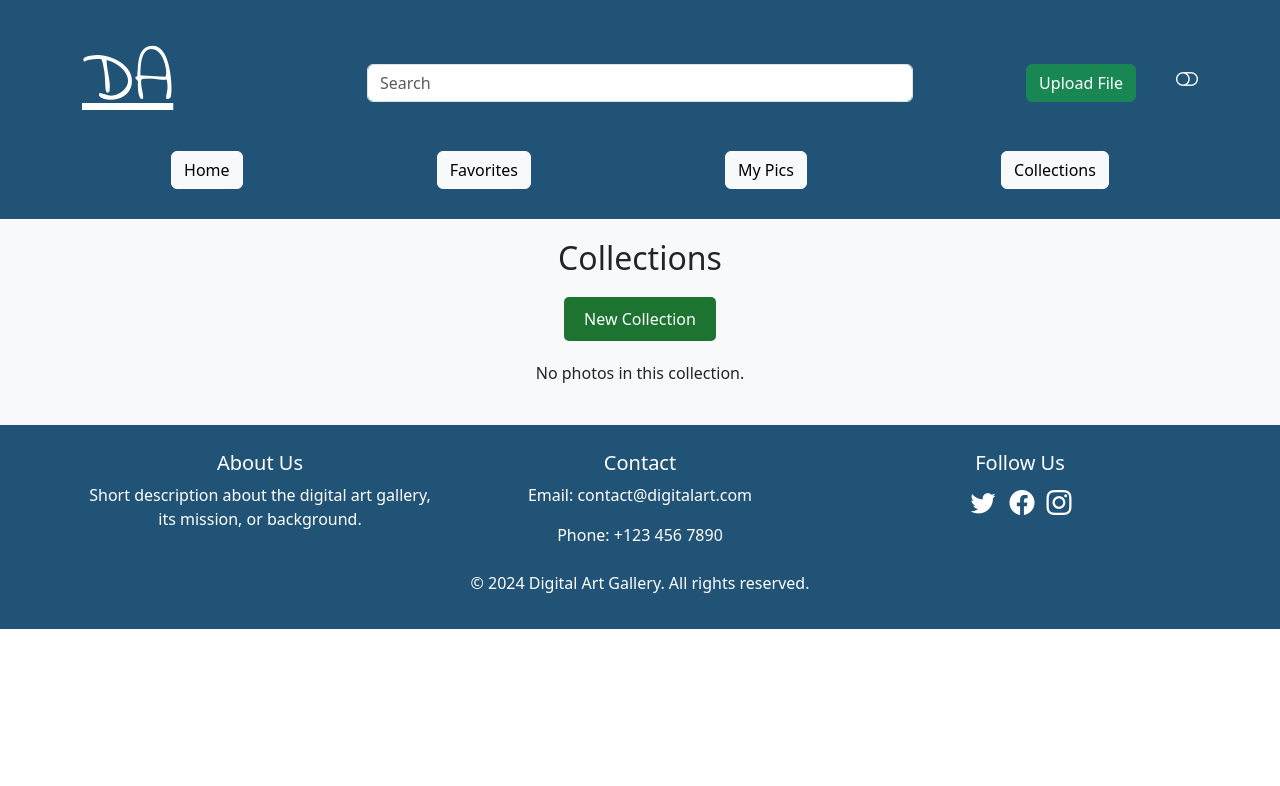
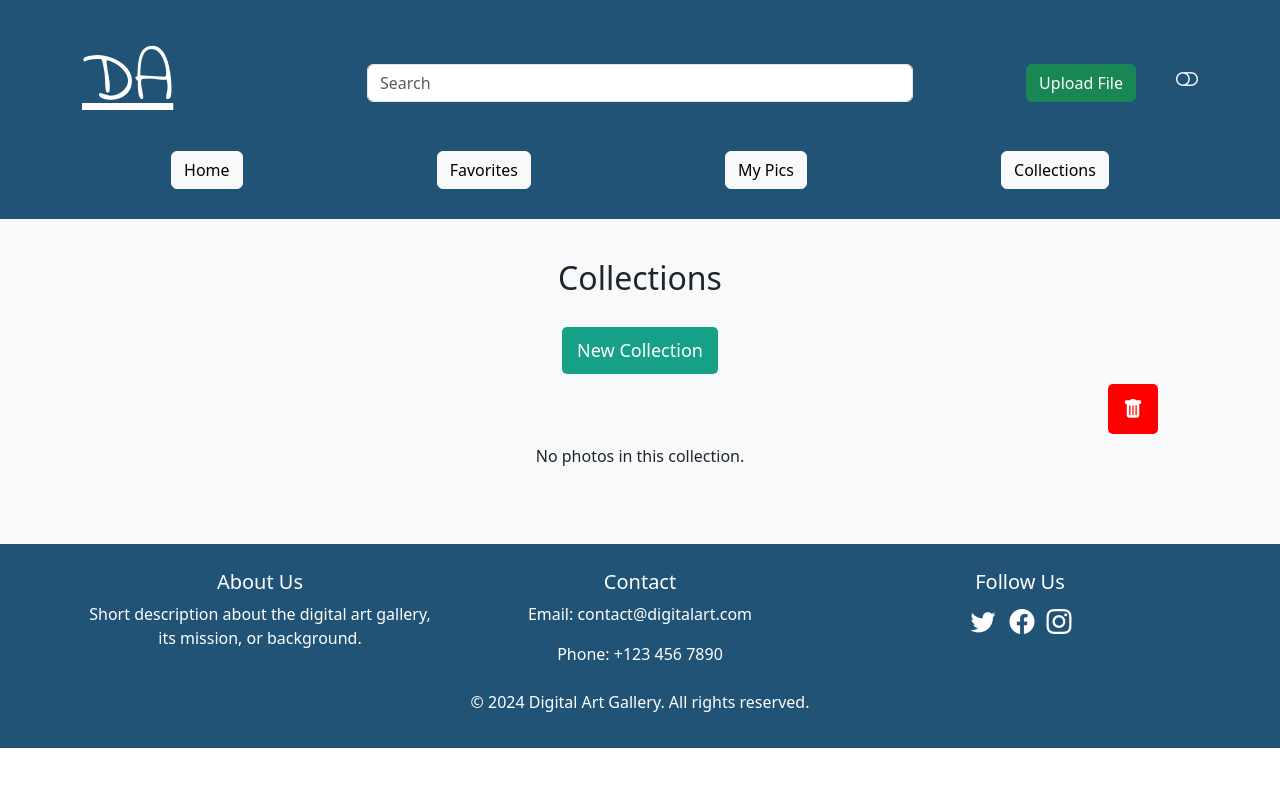
Before and after one commit to Jesus-sunuc/digital-art-gallery, a React (Vite) app in the folder client/: page /Collections in a window 1280 px wide. Shown: the top 786 px of the page. Built offline with nearby package versions, Linux system fonts and the light colour scheme.

Commit message:
drag and drop

```diff
--- a/client/src/App.jsx
+++ b/client/src/App.jsx
@@ -97,7 +97,7 @@ function App() {
             <Route path="/" element={<MainContent photos={photos} favorites={favorites} collections={collections} handleToggleFavorite={handleToggleFavorite} setCollections={setCollections} />} />
             <Route path="/Favorites" element={<Favorites photos={favorites} onDelete={deleteFav} />} />
             <Route path="/MyPics" element={<MyPics onDelete1={deleteMyPics} />} />
-            <Route path="/Collections" element={<Collections collections={collections} addCollection={addCollection} />} />
+            <Route path="/Collections" element={<Collections collections={collections} addCollection={addCollection} setCollections={setCollections}/>} />
           </Routes>
           {showCollectionModal && (
             <CollectionFormModal addCollection={handleAddToCollection} closeModal={() => setShowCollectionModal(false)} />
--- a/client/src/components/collections/collections.css
+++ b/client/src/components/collections/collections.css
@@ -1,35 +1,68 @@
-
-.collection-list {
+.collections-page {
   display: flex;
-    flex-wrap: wrap;
-    justify-content: center;
-    gap: 20px;
-    margin-bottom: 20px;
+  flex-direction: column;
+  align-items: center;
+  padding: 20px;
+  border-radius: 8px;
+  margin: auto;
 }
 
-.collection-name-button {
-    margin-top: 20px;
-    padding: 10px 20px;
-    font-size: 16px;
-    background-color: #F66B0E;
-    color: white;
+.control-area {
+  display: flex;
+  justify-content: space-between;
+  width: 100%;
+  align-items: center;
+}
+
+/* Styling for buttons */
+.collections-page {
+  display: flex;
+  align-items: center;
+  gap: 10px;
+}
+
+.collections-page .new-collection-button {
+  background-color: #16a085;
   border: none;
   border-radius: 5px;
+  padding: 10px 15px;
+  color: white;
   cursor: pointer;
-    transition: background-color 0.3s ease;
+  font-size: 18px;
+  transition: background-color 0.3s;
 }
 
-.collection-name-button:hover {
-    background-color: #b35211;
+
+.collections-page .delete-icon {
+  background-color: red;
+  color: #fff;
+  border-radius: 5px;
+  font-size: 20px;
+  padding: 10px 15px;
+  margin: 0px 40px;
 }
 
-.new-collection-button {
+/* Collection list styling */
+.collections-page .collection-list {
+  display: flex;
+  flex-direction: column;
+  align-items: flex-start;
+  width: 100%;
+}
+
+
+.collections-page .collection-name-button {
+  background-color: #205375;
+  border-radius: 5px;
   padding: 10px 20px;
-    font-size: 16px;
-    background-color: #1c7430;
-    color: white;
-    border: none;
-    border-radius: 5px;
+  margin-top: 5px;
+  width: calc(40% - 20px);
+  text-align: center;
   cursor: pointer;
-    transition: background-color 0.3s ease;
+  transition: all 0.3s;
+  color: #fff;
 }
+
+.collections-page .collection-name-button:hover {
+  background-color: #3b8cc2;
+}
--- a/client/src/pages/Collections.jsx
+++ b/client/src/pages/Collections.jsx
@@ -2,23 +2,18 @@ import React, { useState, useEffect } from 'react';
 import '../components/collections/collections.css';
 import CollectionFormModal2 from '../components/collections/FormModalCol.jsx';
 
-
-function Collections({ collections, addCollection }) {
+function Collections({ collections, setCollections, addCollection }) {
   const [selectedCollectionId, setSelectedCollectionId] = useState(null);
   const [selectedPhotos, setSelectedPhotos] = useState([]);
   const [showModal, setShowModal] = useState(false);
-
-  useEffect(() => {
-    console.log("Collections updated:", collections);
-  }, [collections]);
-
+  const [draggedId, setDraggedId] = useState(null);
 
   useEffect(() => {
     const selectedCollection = collections.find(col => col.id === selectedCollectionId);
     if (selectedCollection) {
       setSelectedPhotos(selectedCollection.photos);
     }
-  }, [selectedCollectionId, collections]);  // Depend on collections to update photos
+  }, [selectedCollectionId, collections]);
 
   const handleSelectCollection = (id) => {
     setSelectedCollectionId(id);
@@ -32,20 +27,76 @@ function Collections({ collections, addCollection }) {
     setShowModal(false);
   };
 
+  const handleDragStart = (id) => {
+    setDraggedId(id);
+  };
+
+  const handleDragOver = (event) => {
+    event.preventDefault(); // Necessary to allow dropping
+  };
+
+  const handleDropToDelete = (event) => {
+    event.preventDefault();
+    // Perform the delete action only if an item is being dragged
+    if (draggedId !== null) {
+      // Check if the deleted collection is currently selected
+      if (selectedCollectionId === draggedId) {
+        // Reset the selected photos since the current collection is being deleted
+        setSelectedPhotos([]);
+        // Also reset the selected collection ID
+        setSelectedCollectionId(null);
+      }
+      // Filter out the collection that needs to be deleted
+      const updatedCollections = collections.filter(col => col.id !== draggedId);
+      setCollections(updatedCollections); // Update the state with the new collection list
+      setDraggedId(null); // Reset the dragged item
+    }
+  };
+
+  // Define a ref for the delete area
+  const deleteRef = React.createRef();
+
+  // Highlight the delete area when dragging over it
+  const handleDragEnter = () => {
+    if(deleteRef.current) {
+      deleteRef.current.style.backgroundColor = 'red'; // or any highlight color
+    }
+  };
+
+  // Remove highlight from delete area when dragging leaves it
+  const handleDragLeave = () => {
+    if(deleteRef.current) {
+      deleteRef.current.style.backgroundColor = ''; // reset to original color
+    }
+  };
+
   return (
-    <div className="container">
+    <div className="collections-page container">
       <h2 className='favoriteh2'>Collections</h2>
       <button onClick={openModal} className="new-collection-button">New Collection</button>
+      <div className="control-area">
         <div className="collection-list">
           {collections.map((collection) => (
-          <button
+            <div
               key={collection.id}
+              draggable
               onClick={() => handleSelectCollection(collection.id)}
+              onDragStart={() => handleDragStart(collection.id)}
               className="collection-name-button"
             >
               {collection.name}
-          </button>
+            </div>
           ))}
+        </div>
+        <div className="button-group">
+          <div className="delete-icon"
+               onDragOver={handleDragOver}
+               onDrop={handleDropToDelete}
+               onDragEnter={handleDragEnter}
+               onDragLeave={handleDragLeave}>
+            <i className="bi bi-trash-fill"></i>
+          </div>
+        </div>
       </div>
       {selectedPhotos.length > 0 ? (
         <div className="photos-fit">
@@ -70,5 +121,4 @@ function Collections({ collections, addCollection }) {
     </div>
   );
 }
-
 export default Collections;
```
Lines whose indentation alone changed are shown as unchanged.
